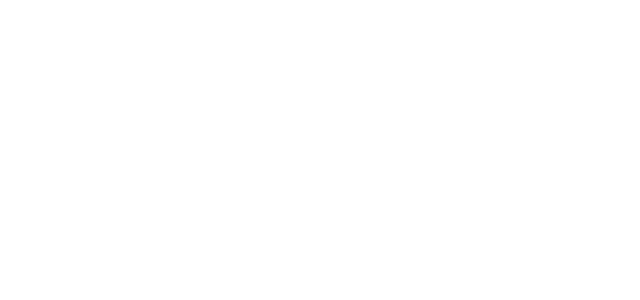
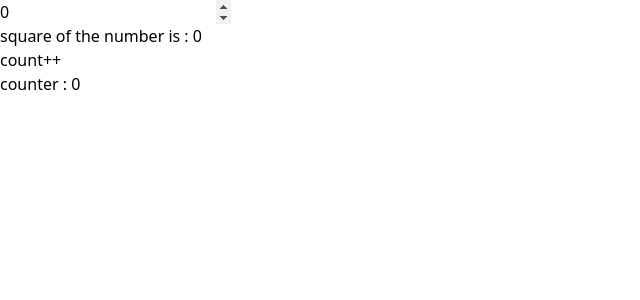
Before and after one commit to 4727yesuraju/React-hooks, a React (Vite) app: page /useMemo in a window 1280 px wide. Before the commit this address had no page. Shown: the top 300 px of the page, without its empty margins (0-640 px from the left). Built offline with nearby package versions, Linux system fonts and the light colour scheme.

Commit message:
useMemo is completed

```diff
--- a/src/App.jsx
+++ b/src/App.jsx
@@ -4,6 +4,7 @@
 import UseState from './components/UseState'
 import UseEffect from './components/UseEffect'
 import UseRef from './components/UseRef'
+import UseMemo from './components/UseMemo'
 function App() {
   const [count, setCount] = useState(0)
 
@@ -14,6 +15,7 @@
           <Route path='/useState' element={<UseState />} />
           <Route path='/useEffect' element={<UseEffect />} />
           <Route path='/useRef' element={<UseRef />} />
+          <Route path='/useMemo' element={<UseMemo />} />
 
       </Routes>
     </div>
--- a/src/components/Home.jsx
+++ b/src/components/Home.jsx
@@ -13,6 +13,9 @@
       <li>
         <Link to="/useRef" >useRef</Link>
       </li>
+      <li>
+        <Link to="/useMemo" >useMemo</Link>
+      </li>
     </ul>
   )
 }
--- /dev/null
+++ b/src/components/UseMemo.jsx
@@ -0,0 +1,23 @@
+import React, { useMemo, useState } from 'react'
+
+function UseMemo() {
+    const [num,setNum] = useState(0);
+    const [count,setCount] = useState(0);
+
+    function calculateSquare(number){
+        console.log("calculation is done!");
+        return number*number;
+    }
+    const res = useMemo(()=>calculateSquare(num),[num]);
+
+  return (
+    <div className="flex flex-col items-center">
+      <input type="number" value={num} onChange={(e)=>setNum(e.target.value)} className="text-center border-b-2 border-red-500 outline-none"/>
+      <h1>square of the number is : {res}</h1>
+      <button onClick={e=>setCount(count+1)} className="border-b-2 bg-red-500 px-2 rounded-lg">count++</button>
+      <h1>counter : {count}</h1>
+    </div>
+  )
+}
+
+export default UseMemo
--- a/src/main.jsx
+++ b/src/main.jsx
@@ -5,9 +5,7 @@
 import { BrowserRouter } from 'react-router-dom'
 
 createRoot(document.getElementById('root')).render(
-  <StrictMode>
     <BrowserRouter>
       <App />
     </BrowserRouter>
-  </StrictMode>,
 )
```
